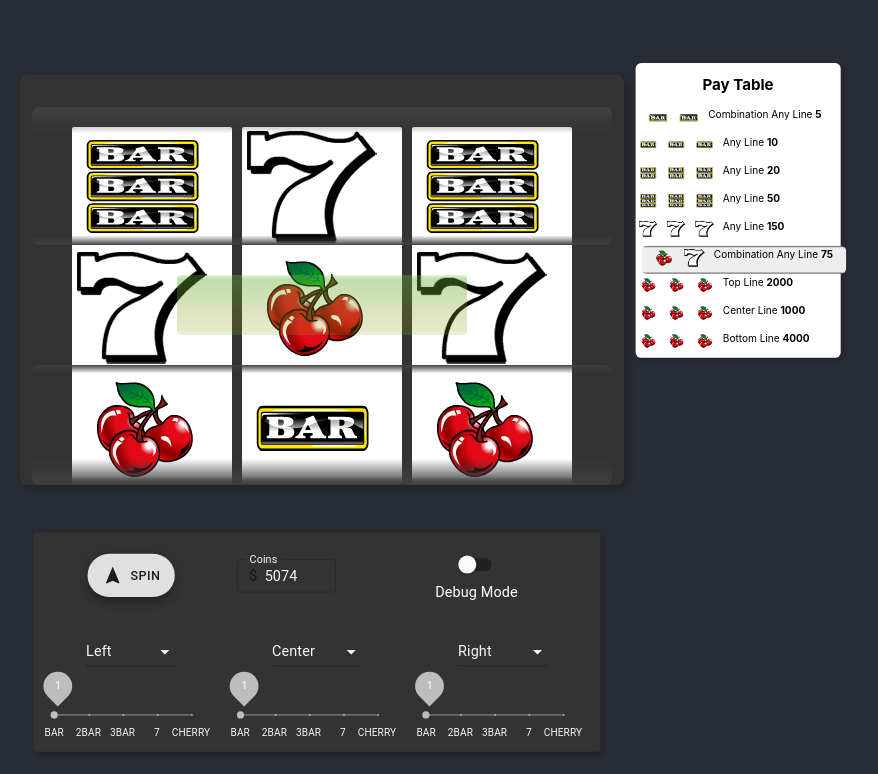
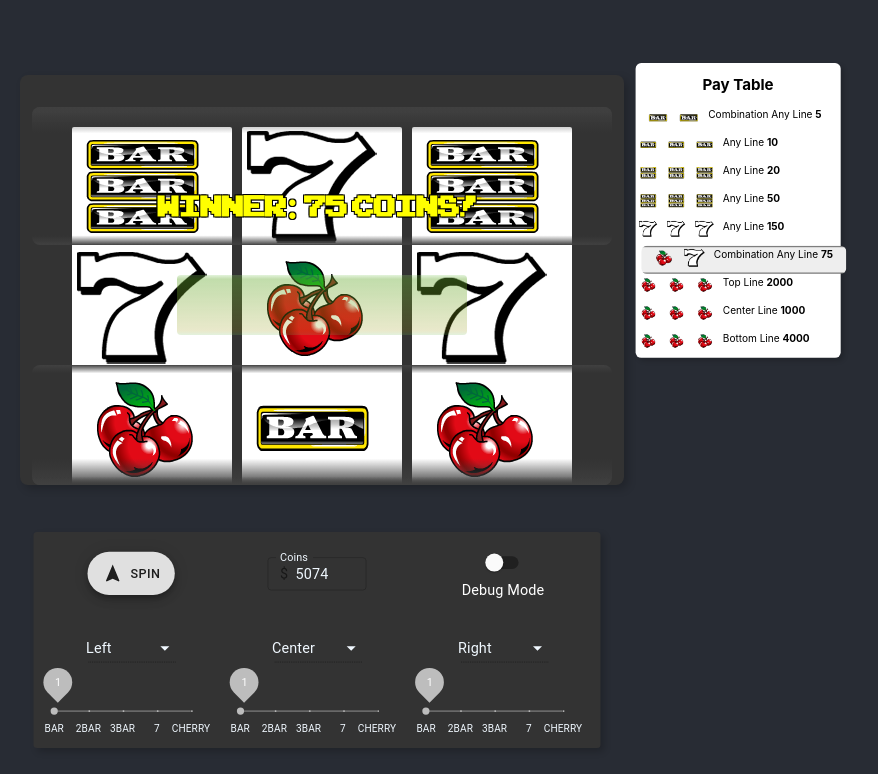
Before and after one commit to MikeAguirreG/slot_machine, a React app: page / in a window 1280 px wide. Both pictures are taken after a click on the button "SPIN". Shown: the whole page, without its empty margins (190-1068 px from the left). Built offline with nearby package versions, Linux system fonts and the light colour scheme.

Commit message:
Winner sign and transition effects

```diff
--- a/src/components/BalanceArea.js
+++ b/src/components/BalanceArea.js
@@ -32,6 +32,7 @@ const BalanceArea = (props) => {
   });
 
   return (
+    <td>
       <TextField
         style={{ width: 110 }}
         className={clsx(classes.margin, classes.textField)}
@@ -47,6 +48,7 @@ const BalanceArea = (props) => {
           startAdornment: <InputAdornment position="start">$</InputAdornment>
         }}
       />
+    </td>
   )
 
 
--- a/src/components/Debugger.js
+++ b/src/components/Debugger.js
@@ -4,6 +4,7 @@ import Switch from '@material-ui/core/Switch';
 
 const Debugger = (props) => {
     return(
+        <td>
           <FormControlLabel
           value="bottom"
           className="pa2 ma0 f6"
@@ -12,6 +13,7 @@ const Debugger = (props) => {
           onChange={props.debug}
           labelPlacement="bottom"
         />
+      </td>
     );
 }
 export default Debugger;
--- a/src/components/Spinner.js
+++ b/src/components/Spinner.js
@@ -14,12 +14,14 @@ const useStyles = makeStyles(theme => ({
 const Spinner = (props) => {
   const classes = useStyles();
   return (
+    <td>
       <div>
         <Fab id='repeatButton' disabled={props.disabled} onClick={props.onClick} variant="extended" aria-label="delete" className={classes.fab}>
           <NavigationIcon className={classes.extendedIcon} />
           Spin
         </Fab>
       </div>
+    </td>
 
   )
 }
--- /dev/null
+++ b/src/components/WinnerSign.js
@@ -0,0 +1,33 @@
+import React from 'react';
+import { Transition, animated } from 'react-spring/renderprops';
+
+let WinnerSign = ({total, winnerLine}) => {
+  let sign= ''
+  if(total){
+    sign = <h2>Winner: {total} coins!</h2>
+  }
+
+    return(
+        <Transition
+            native
+            items={winnerLine}
+            from={{ opacity: 0 }}
+            enter={{ opacity: 1 }}
+            leave={{ opacity: 0 }}
+        >
+            {show =>
+              show &&
+              (props => (
+                <animated.div style={props} className=" tc">
+                  <div className="winner-sign">
+                    {sign}
+                  </div>
+                </animated.div>
+              ))
+            }
+        </Transition>
+
+    )
+
+}
+export default WinnerSign;
--- a/src/containers/App.js
+++ b/src/containers/App.js
@@ -1,11 +1,7 @@
 import React, { Component } from 'react';
 import './App.css';
+//UI - components
 import Reel from './Reel';
-import { lines, prizes, sliders } from '../store';
-import audioSlot from '../audios/reel.wav';
-import audioWin from '../audios/winner.wav';
-
-// UI - components
 import Spinner from '../components/Spinner';
 import SwitchDebugger from '../components/Debugger';
 import Symbols from '../components/Options';
@@ -13,7 +9,14 @@ import DebuggerY from '../components/DebuggerY';
 import BalanceArea from '../components/BalanceArea';
 import WinningLines from '../components/WinningLines';
 import PayTable from '../components/PayTable';
+import WinnerSign from '../components/WinnerSign';
+// Spring React
 import { Spring } from 'react-spring/renderprops';
+// Store
+import audioSlot from '../audios/reel.wav';
+import audioWin from '../audios/winner.wav';
+import { lines, prizes, sliders } from '../store';
+
 
 class App extends Component {
   constructor(props) {
@@ -36,6 +39,7 @@ class App extends Component {
       select2: '',
       select3: '',
       balance: 5000,
+      totalWin: 0,
       winnerLine: [],
       winnerTable: [],
       vibrate: true
@@ -43,9 +47,11 @@ class App extends Component {
 
   }
 
+  // Handles Spin Buttom action.
   handleClick = () => {
     this.setState({ winner: null });
     this.setState({ balance: this.state.balance - 1 })
+    this.setState({ totalWin: 0 })
     this.setState({ winnerLine: [] })
     this.setState({ winnerTable: [] })
     this.setState({ vibrate: true })
@@ -53,46 +59,40 @@ class App extends Component {
     this._child1.forceUpdateHandler();
     this._child2.forceUpdateHandler();
     this._child3.forceUpdateHandler();
-
   }
 
-
+  // Handles chages in the slider on debug mode.
   handleChangeSlider = name => (e, value) => {
     this.setState({ [name]: value });
   };
 
+  // Handles vertical change on debug mode.
   handleChangeSelect = (event) => {
     this.setState({ [event.target.name]: event.target.value });
   }
 
+  // Handles the change in the input balance.
   handleChangeBalance = (event) => {
     this.setState({ balance: event.target.value })
   }
 
+  // Updating states for winner lines in reels and pay table
   updateWinner = (line, prize) => {
     var winnerLine = this.state.winnerLine;
     winnerLine = winnerLine.concat(line);
     this.setState({ winnerLine });
+
     var winnerTable = this.state.winnerTable;
     winnerTable = winnerTable.concat(prize);
     this.setState({ winnerTable });
   }
 
-  updateWinnerTable = (line) => {
-
+  // Debug Mode Switch
+  debugMode = (event) => {
+    this.setState({ debugMode: !event.target.checked })
   }
 
-
-
-
-  debugMode = (event) => {
-    if (event.target.checked) {
-      this.setState({ debugMode: false })
-    } else {
-      this.setState({ debugMode: true })
-    }
-  }
-
+  // Image height values in the Reels
   static symbols = {
     bar: 0,
     twoBar: 121,
@@ -101,38 +101,27 @@ class App extends Component {
     cherry: 484
   }
 
-
-  static loser = [
-    'Not quite',
-    'Stop gambling',
-    'Hey, you lost!',
-    'Ouch! I felt that',
-    'Don\'t beat yourself up',
-    'There goes the college fund',
-    'I have a cat. You have a loss',
-    'You\'re awesome at losing',
-    'Coding is hard',
-    'Don\'t hate the coder'
-  ];
-
+  // Positioning horizontal Arrays when spinning finishes.
   static topLine = []
   static centerLine = []
   static bottomLine = []
 
+
+  // Pushes values into arrays to get the positions of the figures
   finishHandler = (value) => {
 
     let imagePosition = (value) * -1;
     let sumCenterArray;
     let sumBottomArray;
     if (imagePosition < App.symbols.seven) {
-      sumCenterArray = 121;
-      sumBottomArray = 242;
-    } else if (imagePosition === 363) {
-      sumCenterArray = 121;
+      sumCenterArray = App.symbols.twoBar;
+      sumBottomArray = App.symbols.threeBar;
+    } else if (imagePosition === App.symbols.seven) {
+      sumCenterArray = App.symbols.twoBar;
       sumBottomArray = -imagePosition;
     } else {
       sumCenterArray = -imagePosition;
-      sumBottomArray = -(imagePosition - 121);
+      sumBottomArray = -(imagePosition - App.symbols.twoBar);
 
     }
     App.topLine.push((imagePosition));
@@ -141,13 +130,7 @@ class App extends Component {
 
     if (App.topLine.length === 3) {
 
-      let totalWin = this.getPrices()
-      if (totalWin > 0) {
-        let { balance } = this.state
-        this.setState({ balance: (parseInt(balance) + totalWin) });
-      }
-
-
+      this.getPrizes()
       this.setState({ winner: false });
       this.setState({ vibrate: false });
     }
@@ -158,6 +141,7 @@ class App extends Component {
 
 
   /**
+ *  Prizes Values
  *
  *  3 CHERRY symbols on top line 2000
  *  3 CHERRY symbols on center line 1000
@@ -171,7 +155,8 @@ class App extends Component {
  *
  */
 
-  getPrices = () => {
+  // Gets the prizes according the array lines setting balance's state.
+  getPrizes = () => {
     let sumatories = [App.topLine, App.centerLine, App.bottomLine]
     let lookUp = Object.entries(prizes)
     let totalPrize = 0;
@@ -222,34 +207,44 @@ class App extends Component {
       }
 
       totalPrize += prize;
-
     }
-    return totalPrize;
+    let { balance } = this.state
+    this.setState({ balance: (parseInt(balance) + totalPrize) });
+    this.setState({ totalWin: totalPrize })
 
   }
 
+  // Cleans arrays at spinning
   emptyArray = () => {
     App.topLine = [];
     App.centerLine = [];
     App.bottomLine = [];
 
   }
+
+
   render() {
 
-    const { winner, debugMode, balance, winnerLine, winnerTable, vibrate } = this.state
+    //States values
+    const { winner, debugMode, balance, winnerLine, winnerTable, vibrate, totalWin } = this.state
     const { slider1, slider2, slider3 } = this.state;
     const { select1, select2, select3 } = this.state;
     let selectsList = [select1, select2, select3]
     let slidersList = [slider1, slider2, slider3]
 
-    // Disable
+    // Switching OFF/ON components, animations, and sound effects.
     let disabled = winner !== null ? false : true;
     let vibration = vibrate !== false ? 'vibrate-' : '';
     let audioSlotItem = vibrate !== false ? <audio ref='audio_tag' src={audioSlot} autoPlay /> : '';
     let audioWinItem = winnerLine.length ? <audio ref='audio_tag' src={audioWin} autoPlay /> : '';
+
+    // Assigninig components to be render.
     let repeatButton = <Spinner onClick={this.handleClick} disabled={disabled} />
+    let balanceArea = <BalanceArea balance={this.handleChangeBalance} value={balance} disabled={disabled}/>
     let debugSwitch = <SwitchDebugger debug={this.debugMode} />
-
+    let lineSections = <WinningLines winnerLine={winnerLine} />
+    let payTable = <PayTable vibrate={winnerTable}  />
+    let winnerSign = <WinnerSign total={totalWin} winnerLine={winnerLine.length} />
     let debugMenu = lines.map((line, index) => {
       return (
         <td key={index}>
@@ -270,19 +265,6 @@ class App extends Component {
         </td>
       )
     })
-
-    let balanceArea = <div className="dtc">
-      <BalanceArea
-        balance={this.handleChangeBalance}
-        value={balance}
-        disabled={disabled}
-
-      />
-    </div>
-
-    let lineSections = <WinningLines winnerLine={winnerLine} />
-    let payTable = <PayTable vibrate={winnerTable} />
-
 
 
     return (
@@ -327,18 +309,11 @@ class App extends Component {
               {lineSections}
               {audioSlotItem}
               {audioWinItem}
+              {winnerSign}
             </div>
           )}
         </Spring>
-        <Spring
-          from={{ opacity: 0, marginTop: 500 }}
-          to={{ opacity: 1, marginTop: 0 }}
-          config={{ duration: 500 }}
-        >
-          {props => (
-            <div style={props} className="pay-table">{payTable}</div>
-          )}
-        </Spring>
+        <div className="pay-table">{payTable}</div>
         <Spring
           from={{ opacity: 0, marginLeft: -500 }}
           to={{ opacity: 1, marginLeft: 0 }}
@@ -346,26 +321,12 @@ class App extends Component {
         >
           {props => (
             <table style={props} className="tc center center pa1 shadow-5 br2 bg-dark-gray debugger">
-              <tr>
-                <td>{repeatButton}</td>
-                <td><div className="dtc tc v-mid">{balanceArea}</div></td>
-                <td><div className="dtc tc v-mid">{debugSwitch}</div></td>
-              </tr>
-              <tr className="">
-                {debugMenu}
-              </tr>
+              <tr>{repeatButton}{balanceArea}{debugSwitch}</tr>
+              <tr>{debugMenu}</tr>
             </table>
-
-
-
-
           )}
         </Spring>
       </div>
-
-
-
-
 
     )
 
--- a/src/containers/Reel.js
+++ b/src/containers/Reel.js
@@ -14,6 +14,8 @@ class Reel extends Component {
     this.reset();
   };
 
+
+  // Reset for spinning
   reset() {
     if (this.timer) {
       clearInterval(this.timer);
@@ -30,14 +32,17 @@ class Reel extends Component {
     }, 100);
   }
 
-
+  // Size of every icon
   static iconHeight = 121;
   multiplier = Math.floor(Math.random() * (4 - 1) + 1);
+
+
   // Uncomment for default start
   // start = this.setStartPosition();
   speed = Reel.iconHeight * this.multiplier;
 
-  // Positioning Debugging
+
+  // Handles dedugging depending of the switch otherwise spins the reels reandonly
   setStartPosition() {
     if (this.props.debug && this.props.selectReil) {
       return (((this.props.sliderReil - this.props.selectReil) * Reel.iconHeight) * -1)
@@ -46,15 +51,14 @@ class Reel extends Component {
   }
 
   moveBackground() {
-
     this.setState({
       position: this.state.position - this.speed,
       timeRemaining: this.state.timeRemaining - 100
     })
   }
 
+  // Throwing the position where the spinner lands
   getSymbolFromPosition() {
-    let { position } = this.state;
     const totalSymbols = 5;
     const maxPosition = (Reel.iconHeight * (totalSymbols - 1) * -1);
     let moved = ((this.props.timer / 100) * this.multiplier)
@@ -72,6 +76,7 @@ class Reel extends Component {
     this.props.onFinish(currentPosition);
   }
 
+  // Allows validation while spinning
   tick() {
     if (this.state.timeRemaining <= 0) {
       clearInterval(this.timer);
@@ -98,13 +103,11 @@ class Reel extends Component {
 
 
   render() {
-    let { position, current } = this.state;
+    let { position } = this.state;
     return (
       <div className={'icons br1 ' + this.props.vibrate}
         style={{ backgroundPosition: '0px ' + position + 'px' }}>
       </div>
-
-
     )
   }
 
--- a/src/index.css
+++ b/src/index.css
@@ -1,3 +1,9 @@
+@font-face {
+    font-family:"arcade";
+    src: url("./fonts/ARCADECLASSIC.TTF") format("truetype");
+  }
+
+
 body {
     margin: 0;
     font-family: -apple-system, BlinkMacSystemFont, "Segoe UI", "Roboto", "Oxygen", "Ubuntu", "Cantarell", "Fira Sans", "Droid Sans", "Helvetica Neue", sans-serif;
@@ -7,6 +13,7 @@ body {
     min-width: 320px;
     max-height: 395px;
 }
+
 
 .icons {
     display: inline-block;
@@ -92,6 +99,22 @@ body {
     right: 12px;
     bottom: 0px;
     left: 12px;
+}
+
+.winner-sign {
+    position: absolute;
+    top: -25px;
+    right: 12px;
+    bottom: 120px;
+    left: 12px;
+    font-family: arcade;
+    color: yellow;
+    align-content: center;
+    text-shadow:
+   -1px -1px 0 #000,
+    1px -1px 0 #000,
+    -1px 1px 0 #000,
+     1px 1px 0 #000;
 }
 
 .debugger {
@@ -330,10 +353,9 @@ body {
 
 
 /* .MuiSelect-icon */
-
-.MuiInput-underline {
-    /* border-bottom: 0.5px solid #fff */
-}
+/* .MuiInput-underline {
+    border-bottom: 0.5px solid #fff
+} */
 
 @-webkit-keyframes scale-up-center {
     0% {
```
Also changed, not shown: src/components/PayTable.js (+12 -4 lines), src/fonts/ARCADECLASSIC.TTF (added). Lines whose indentation alone changed are shown as unchanged.
